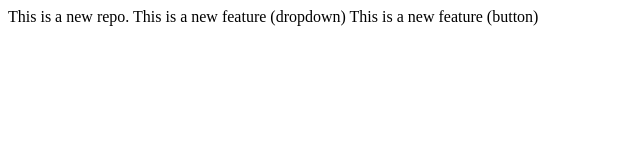
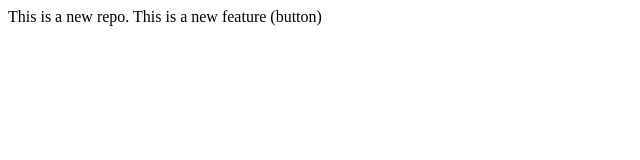
Before and after one commit to Sautrick/localrepo, a plain HTML site: page index.html in a window 1280 px wide. Shown: the whole page, without its empty margins (0-640 px from the left). Drawn offline with Linux system fonts and the light colour scheme.

```diff
--- a/index.html
+++ b/index.html
@@ -1,3 +1,2 @@
 <pr>This is a new repo.</pr>
-<pr>This is a new feature (dropdown)</pr>
 <pr>This is a new feature (button)</pr>
```
